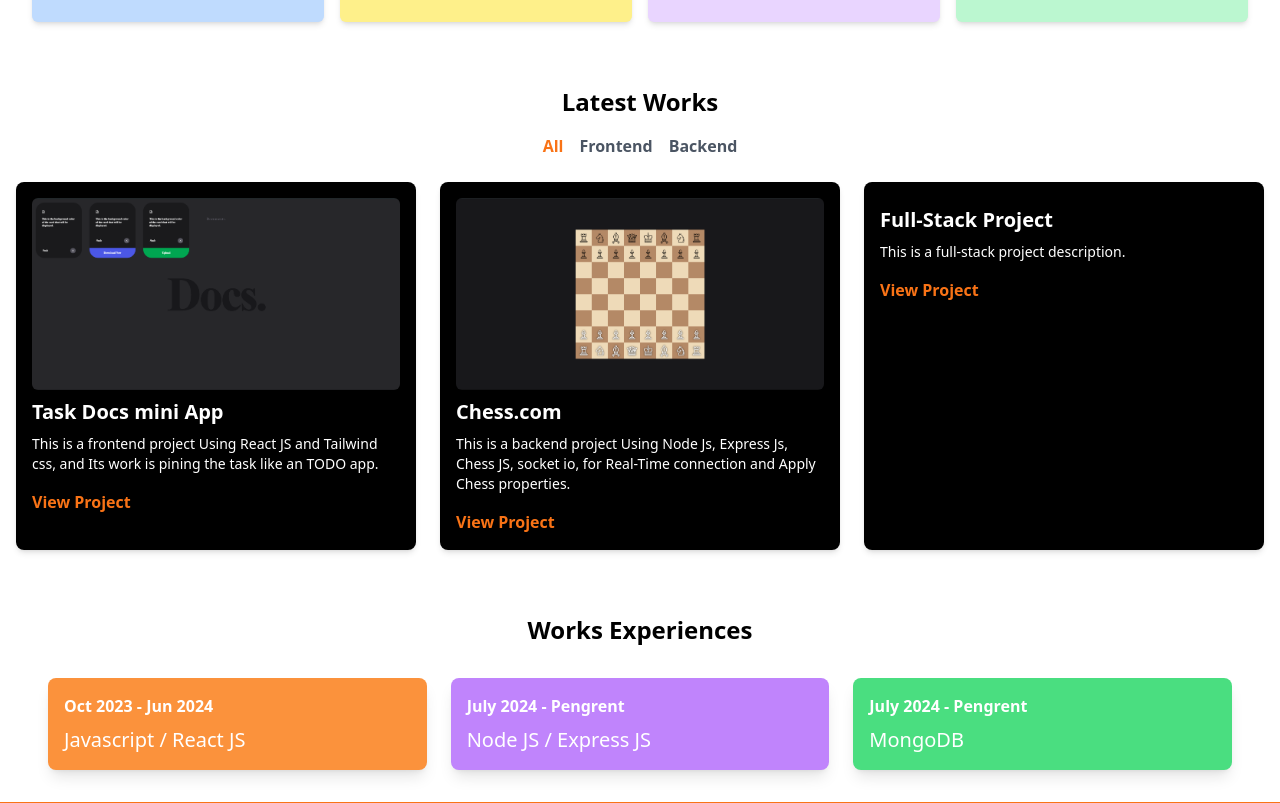
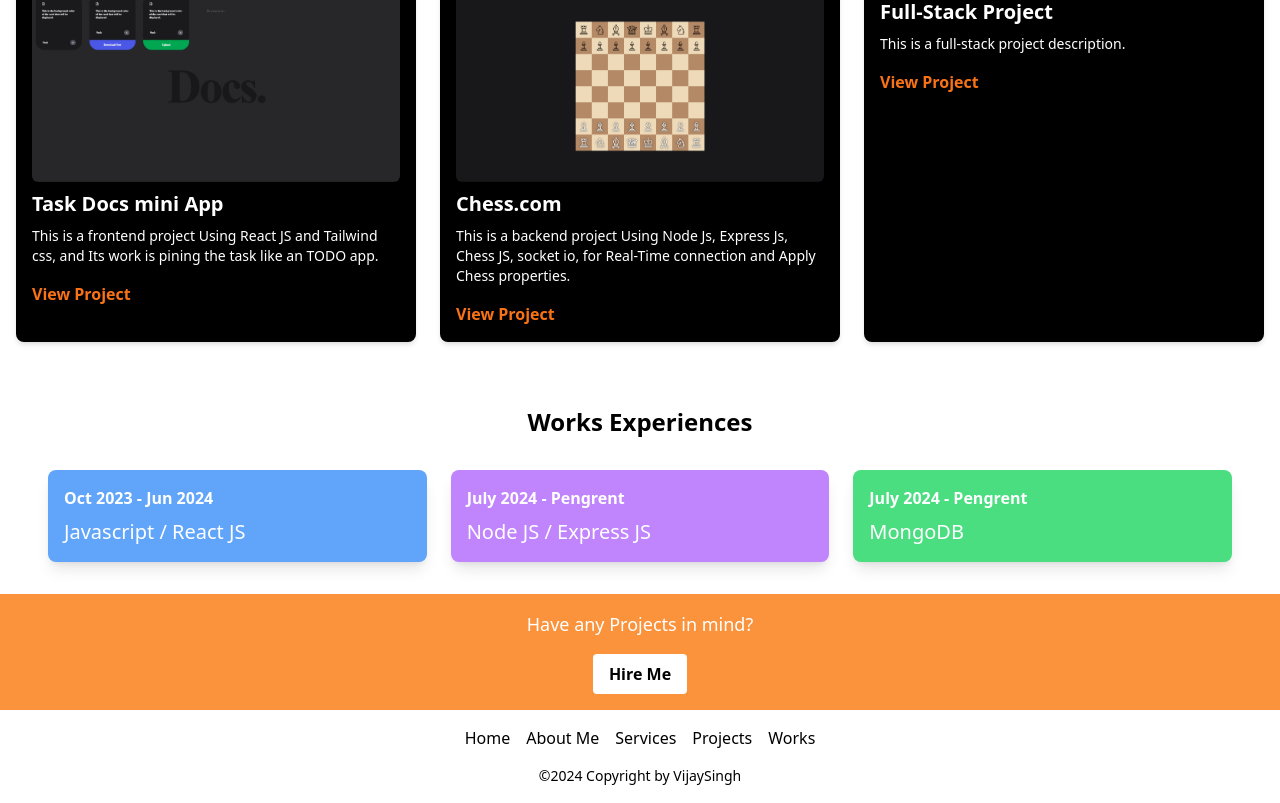
Before and after one commit to vijaysinghkadela/Portfolio, a React (Vite) app: page / in a window 1280 px wide. Shown: the part 1994-2797 px from the top of the page. Built offline with nearby package versions, Linux system fonts and the light colour scheme.

Commit message:
creating pages

```diff
--- a/package.json
+++ b/package.json
@@ -11,6 +11,7 @@
   },
   "dependencies": {
     "@fontsource/caveat": "^5.0.19",
+    "@tabler/icons-react": "^3.14.0",
     "clsx": "^2.1.1",
     "framer-motion": "^11.3.31",
     "react": "^18.3.1",
--- a/src/App.jsx
+++ b/src/App.jsx
@@ -15,12 +15,12 @@ function App() {
         {/* <Background /> */}
         <Home />
 
-        <div className="App bg-white min-h-screen flex items-center justify-center">
+        <div className="App bg-white  flex items-center justify-center">
           <AboutMe />
         </div>
         <ServiceSection />
-        <LatestWorks/>
-        <WorkExperiences/>
+        <LatestWorks />
+        <WorkExperiences />
       </div>
     </>
   );
--- a/src/Components/Services.jsx
+++ b/src/Components/Services.jsx
@@ -29,18 +29,9 @@ const services = [
 
 const ServiceSection = () => {
   return (
-    // <div className="flex flex-col lg:flex-row justify-center items-center lg:space-x-4 space-y-4 lg:space-y-0 p-8">
-    //   {services.map((service, index) => (
-    //     <div
-    //       key={index}
-    //       className={`w-full lg:w-1/4 p-6 ${service.bgColor} rounded-md shadow-md`}
-    //     >
-    //       <h3 className="text-xl font-bold mb-4">{service.title}</h3>
-    //       <p className="text-gray-700">{service.description}</p>
-    //     </div>
-    //   ))}
+
     <>
-      <div className="flex justify-center">
+      <div className="flex justify-center mt-10">
         <h1 className="text-3xl font-semibold">Services</h1>
       </div>
       <div className="flex flex-col md:flex-row md:flex-wrap lg:flex-nowrap justify-center items-center md:space-x-2 lg:space-x-4 space-y-4 md:space-y-2 lg:space-y-0 p-8">
--- a/src/Components/WorkExperiences.jsx
+++ b/src/Components/WorkExperiences.jsx
@@ -1,10 +1,25 @@
-import React from 'react';
+import React from "react";
 
 function WorkExperiences() {
   const experiences = [
-    { id: 1, title: "Javascript / React JS", duration: "Oct 2023 - Jun 2024", color: "bg-orange-400" },
-    { id: 2, title: "Node JS / Express JS", duration: "July 2024 - Pengrent", color: "bg-purple-400" },
-    { id: 3, title: "MongoDB", duration: "July 2024 - Pengrent", color: "bg-green-400" },
+    {
+      id: 1,
+      title: "Javascript / React JS",
+      duration: "Oct 2023 - Jun 2024",
+      color: "bg-blue-400",
+    },
+    {
+      id: 2,
+      title: "Node JS / Express JS",
+      duration: "July 2024 - Pengrent",
+      color: "bg-purple-400",
+    },
+    {
+      id: 3,
+      title: "MongoDB",
+      duration: "July 2024 - Pengrent",
+      color: "bg-green-400",
+    },
   ];
 
   return (
@@ -28,9 +43,12 @@ function WorkExperiences() {
       </div>
 
       {/* Footer */}
-      <div className="bg-orange-500 text-center p-4 mt-8">
+      <div className="bg-orange-400 text-center p-4 mt-8">
         <p className="text-white text-lg">Have any Projects in mind?</p>
-        <button className="mt-4 px-4 py-2 bg-white text-black font-bold rounded">Hire Me</button>
+        <button className="mt-4 px-4 py-2 bg-white text-black font-bold rounded">
+          Hire Me
+        </button>
+      </div>
       <div className="mt-4 flex justify-center space-x-4">
         {/* Icons here */}
         <div>Home</div>
@@ -39,8 +57,9 @@ function WorkExperiences() {
         <div>Projects</div>
         <div>Works</div>
       </div>
-        <p className="mt-4 text-white text-sm">©2024 Copyright by VijaySingh</p>
-      </div>
+      <p className="mt-4 text-black text-sm flex justify-center">
+        ©2024 Copyright by VijaySingh
+      </p>
     </div>
   );
 }
--- a/tailwind.config.js
+++ b/tailwind.config.js
@@ -29,7 +29,12 @@ module.exports = {
   ],
   darkMode: "class",
   theme: {
-    extend: {},
+    extend: {
+      fontFamily: {
+        itim: ["Itim", "sans-serif"],
+        caveat: ["Caveat", "sans-serif"],
+      },
+    },
   },
   plugins: [addVariablesForColors],
 };
```
Also changed, not shown: 1 other file (tests, documents, lock files or other folders). Lines whose indentation alone changed are shown as unchanged.
